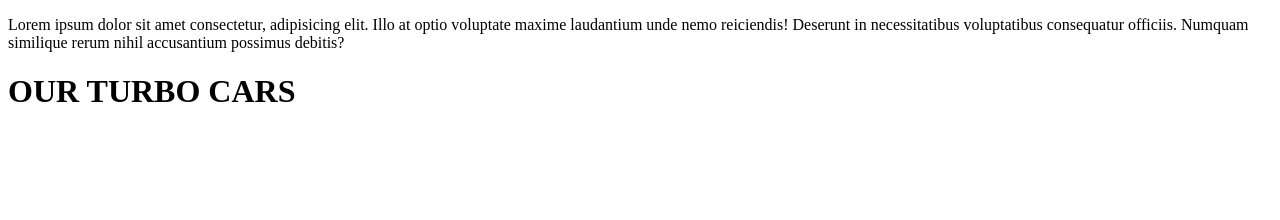
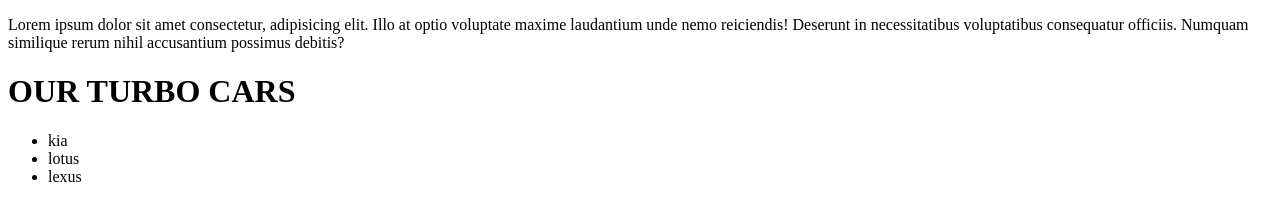
Before and after one commit to PaneRoman/TurboCars-TestSite, a plain HTML site: page about.html in a window 1280 px wide. Drawn offline with Linux system fonts and the light colour scheme.

Commit message:
add list about page

```diff
--- a/about.html
+++ b/about.html
@@ -15,6 +15,12 @@
 
     <h1>OUR TURBO CARS</h1>
 
+    <ul>
+        <li>kia</li>
+        <li>lotus</li>
+        <li>lexus</li>
+    </ul>
+
 
 </body>
 </html>
```
